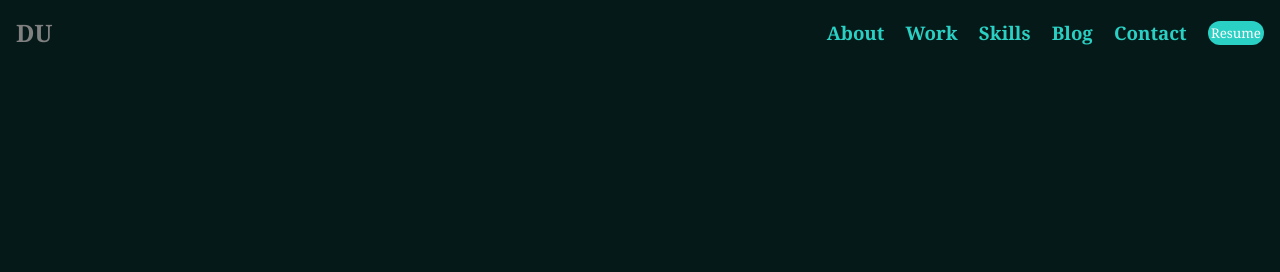
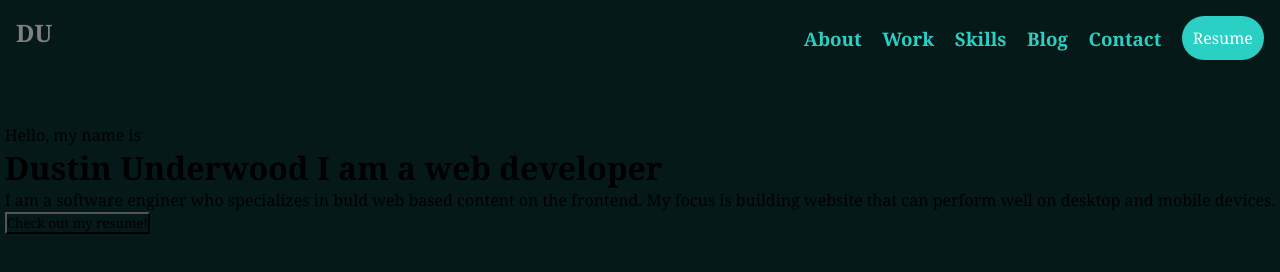
Before and after one commit to Shunesoul/Portfoliowebsite, a plain HTML site: page index.html in a window 1280 px wide. Drawn offline with Linux system fonts and the light colour scheme.

Commit message:
finished working on desktop navbar and began working on top content section before first page break

```diff
--- a/index.html
+++ b/index.html
@@ -37,8 +37,20 @@
                 <a href="">
                     <button>
                         Resume
-                    </button>
+                    </button></a>
             </div>
         </nav>
+       <div class="bigContainer">
+        <div class="topContent">
+            <p>Hello, my name is</p>
+            <h1>Dustin Underwood
+                <span>I am a web developer</span>
+            </h1>
+            <p>I am a software enginer who specializes in buld web based content on the frontend. My focus is building website that can perform well on desktop and mobile devices. </p>
+            <a href=""><button>
+                Check out my resume!
+            </button></a>
+        </div>
+       </div>
     </body>
 </html>
--- a/style.css
+++ b/style.css
@@ -15,6 +15,7 @@
     margin: 1rem;
     grid-area: one;
     color: grey;
+    align-items: center;
 }
 .rightSide {
     margin: 1rem;
@@ -28,9 +29,26 @@
     color: #2ad0c3;
     text-decoration: none;
 }
+.rightSide a:hover {
+    text-decoration: underline;
+    transform: scale(1.5);
+    transition: transform .3s ease-in-out;
+}
 .rightSide button {
     color: white;
     background-color: #2ad0c3;
     border: solid rgba(0, 0, 0, 0);
-    border-radius: 1rem;
+    border-radius: 2rem;
+    padding: 8px;
+    font-size: 1rem;
 }
+.bigContainer {
+    display: flex;
+    justify-content: center;
+    align-items: center;
+    margin-top: 3rem;
+}
+.topContent {
+    display: flex;
+    flex-direction: column;
+}
```
